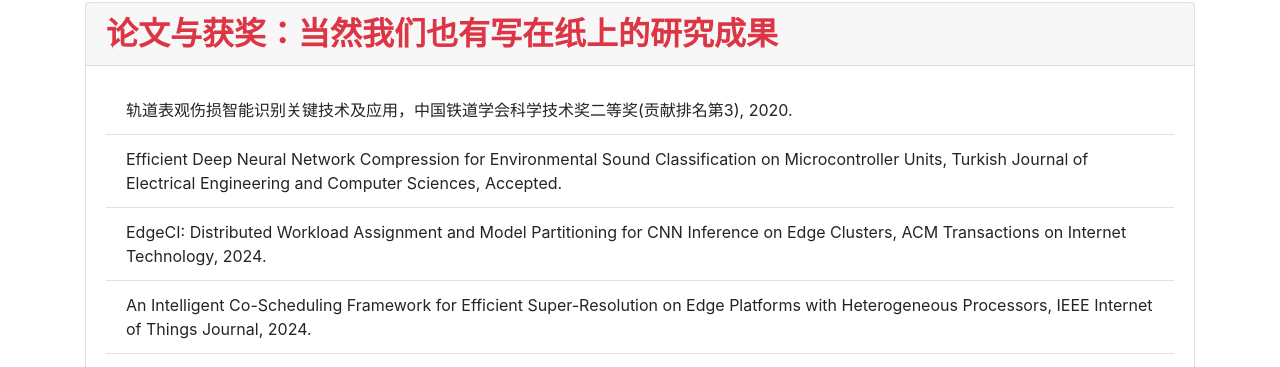
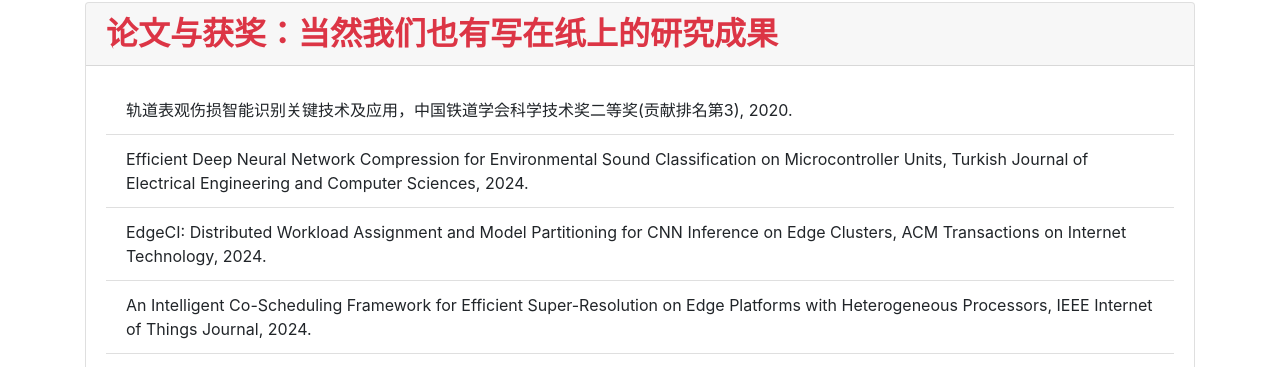
Before and after one commit to fangvv/Homepage, a Jekyll site: the page Edgecomp/index.html, which Jekyll copies as it is, in a window 1280 px wide and 900 px high, scrolled down 5129 px. Shown: the part 111-478 px from the top of the window. Built offline with Jekyll 4.4.1, drawn with Linux system fonts in a browser that asks for light colours; comment, search, counter and statistics services are not loaded.

Commit message:
update paper

```diff
--- a/Edgecomp/index.html
+++ b/Edgecomp/index.html
@@ -160,7 +160,7 @@
   <div class="card-body">
     <ul class="list-group list-group-flush">
       <li class="list-group-item">轨道表观伤损智能识别关键技术及应用，中国铁道学会科学技术奖二等奖(贡献排名第3), 2020.</li>
-      <li class="list-group-item">Efficient Deep Neural Network Compression for Environmental Sound Classification on Microcontroller Units, Turkish Journal of Electrical Engineering and Computer Sciences, Accepted.</li>
+      <li class="list-group-item">Efficient Deep Neural Network Compression for Environmental Sound Classification on Microcontroller Units, Turkish Journal of Electrical Engineering and Computer Sciences, 2024.</li>
       <li class="list-group-item">EdgeCI: Distributed Workload Assignment and Model Partitioning for CNN Inference on Edge Clusters, ACM Transactions on Internet Technology, 2024.</li>
       <li class="list-group-item">An Intelligent Co-Scheduling Framework for Efficient Super-Resolution on Edge Platforms with Heterogeneous Processors, IEEE Internet of Things Journal, 2024.</li>
       <li class="list-group-item">TLEE: Temporal-wise and Layer-wise Early Exiting Network for Efficient Video Recognition on Edge Devices, IEEE Internet of Things Journal, 2024.</li>
```
